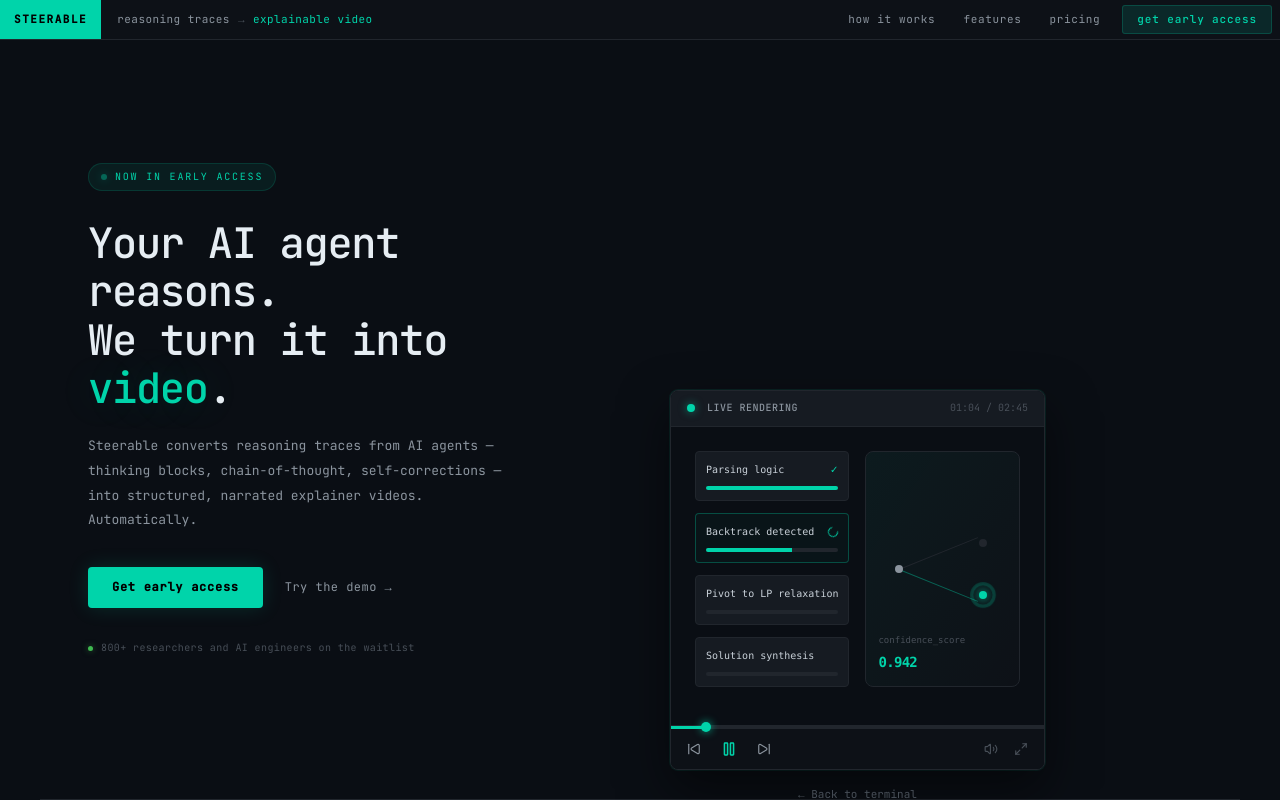
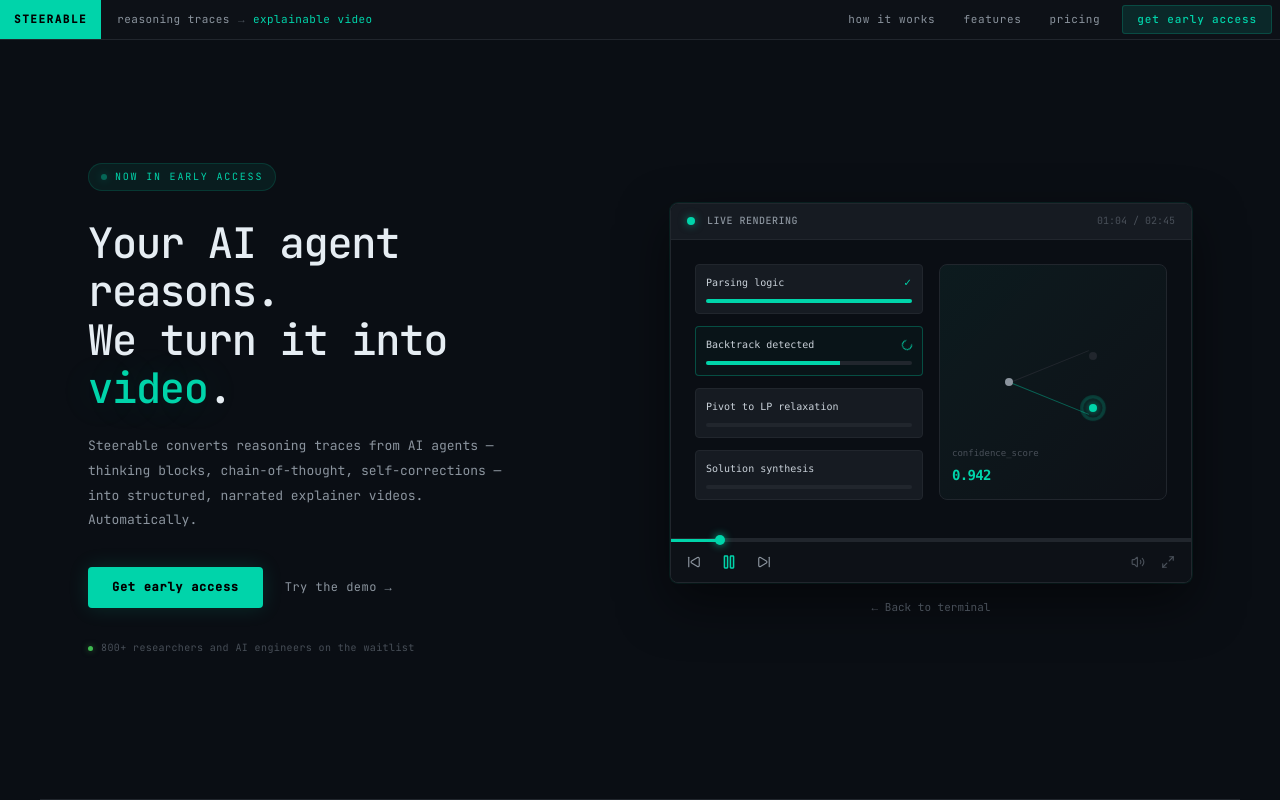
Before and after one commit to brianmusuku/steerable, a SvelteKit app: page / in a window 1280 px wide. Shown: the top 800 px of the page. Built offline with nearby package versions, Linux system fonts and the light colour scheme.

Commit message:
refactor: wrap hero preview elements in a grid stack for consistent layout alignment

```diff
--- a/src/routes/+page.svelte
+++ b/src/routes/+page.svelte
@@ -173,7 +173,8 @@
 		<!-- Terminal / Video preview -->
 		<div class="hero-preview-container">
 			{#if !showVideo}
-				<div class="hero-terminal absolute" transition:fade={{ duration: 500 }}>
+				<div class="hero-preview-stack" transition:fade={{ duration: 500 }}>
+					<div class="hero-terminal">
 						<div class="hero-term-bar">
 							<div class="hero-term-dots">
 								<span class="dot-red"></span>
@@ -206,8 +207,9 @@
 							</button>
 						</div>
 					</div>
+				</div>
 			{:else}
-				<div class="absolute" transition:fade={{ duration: 500 }}>
+				<div class="hero-preview-stack" transition:fade={{ duration: 500 }}>
 					<LandingVideoMock active={showVideo} onFinish={handleVideoFinish} />
 					<button
 						class="mx-auto mt-4 flex items-center gap-2 text-[11px] text-agent-dim transition-colors hover:text-agent-subtle"
@@ -639,8 +641,17 @@
 		position: relative;
 		width: 100%;
 		max-width: 580px;
-		justify-self: end;
-		padding-bottom: 40px;
+		justify-self: start;
+		display: grid;
+		grid-template-columns: 1fr;
+		align-items: center;
+	}
+
+	.hero-preview-stack {
+		grid-area: 1 / 1;
+		width: 100%;
+		display: flex;
+		flex-direction: column;
 	}
 
 	/* ─── Hero Terminal ──────────────────────────────────────────── */
```
Lines whose indentation alone changed are shown as unchanged.
